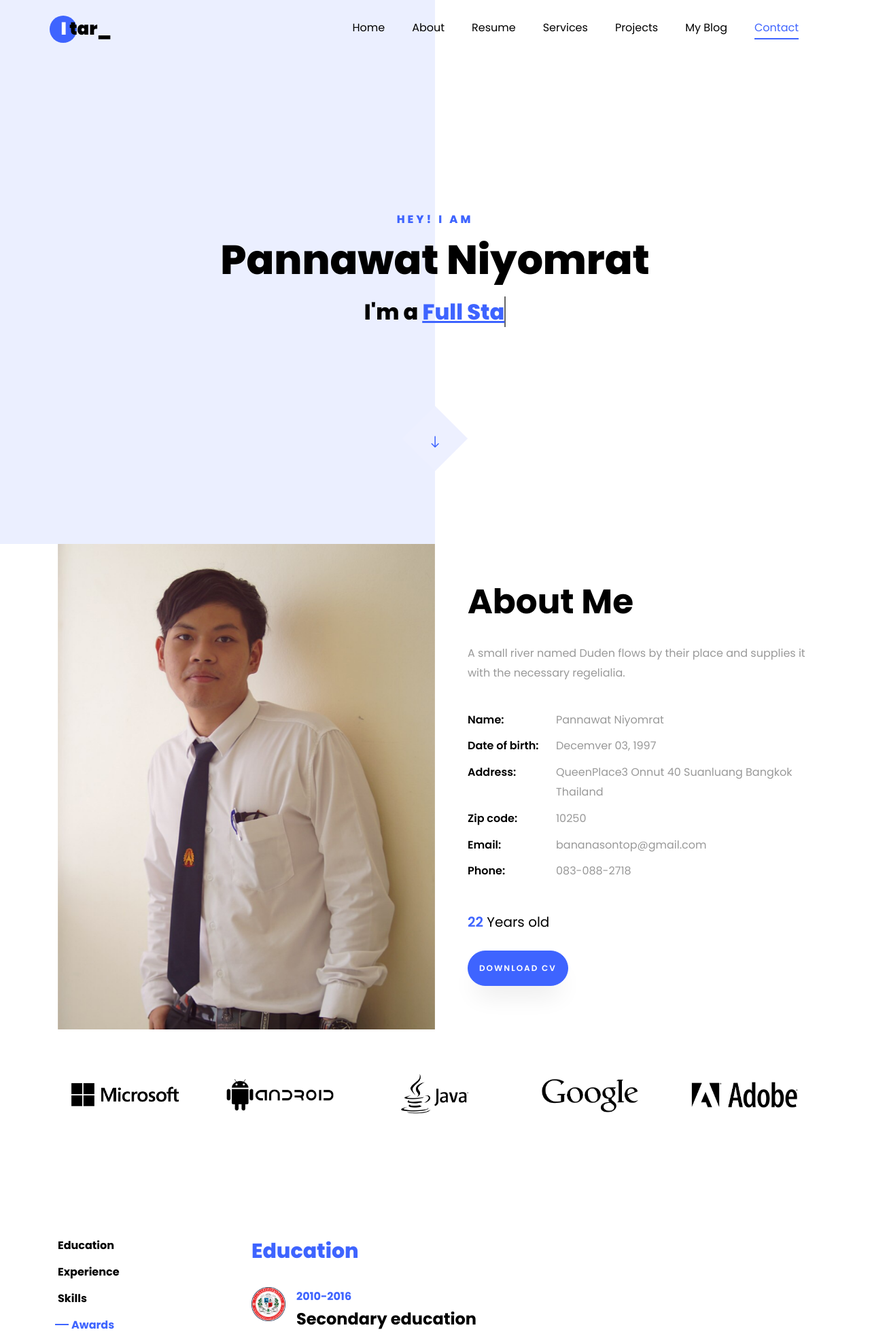
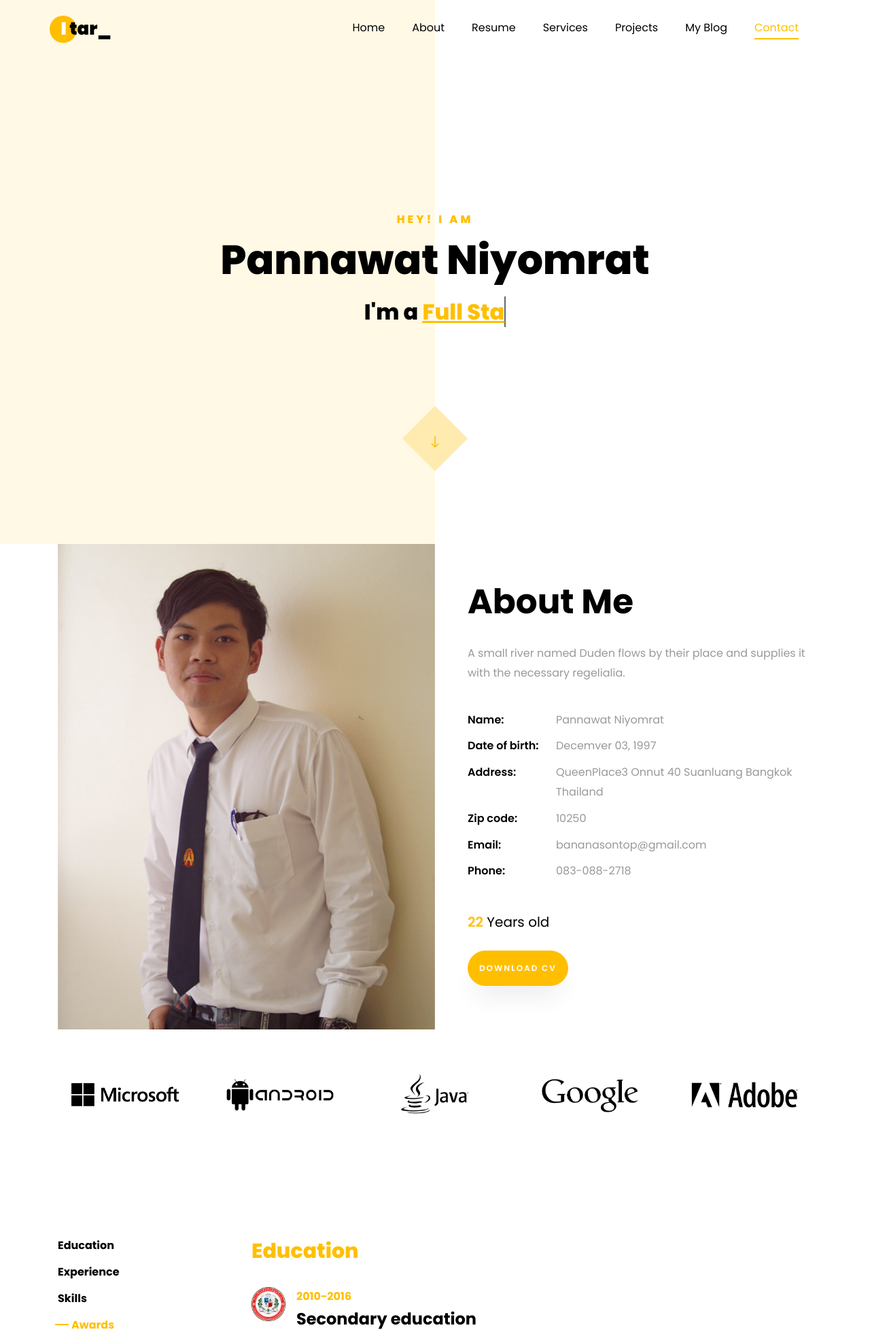
Before and after one commit to bestzxcmos03/blog, a PHP site: page / in a window 1280 px wide. Shown: the top 1959 px of the page at 68% size. Run offline with PHP 8.4, Linux system fonts and the light colour scheme; style sheets or scripts are compiled from the project's sources; some web fonts are replaced.

Commit message:
Add files via upload

```diff
--- a/scss/style.scss
+++ b/scss/style.scss
@@ -7,9 +7,8 @@
 $black: #000000;
 $darken: #232931;
 
-$primary: #3e64ff;
+$primary: #FFBF00;
 $secondary: #a0f669;
-
 
 
 @mixin border-radius($radius) {
@@ -999,7 +998,7 @@
 		bottom: 0;
 		content: '';
 		background: $primary;
-		opacity: .7;
+		opacity: .4;
 	}
 	h2{
 		color: $white;
```
